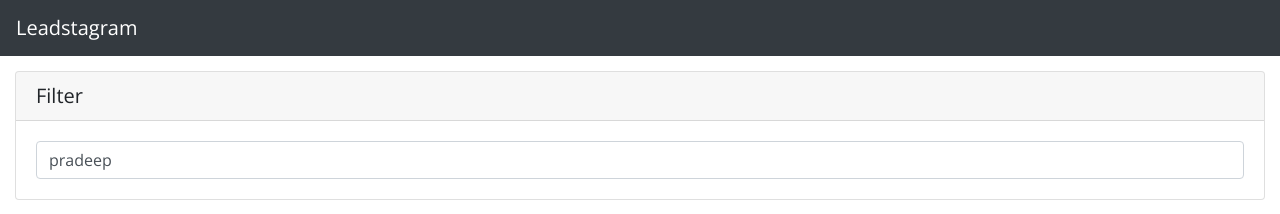
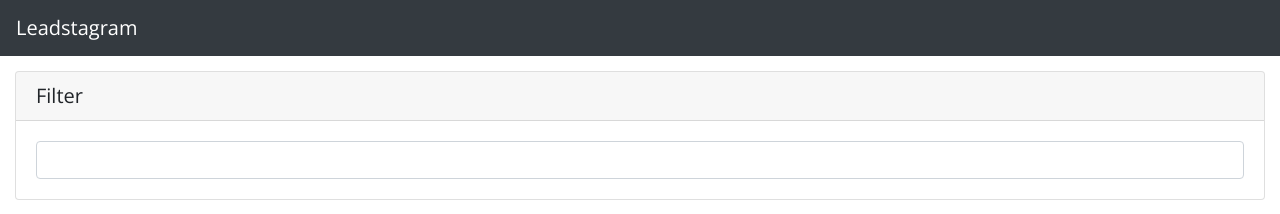
Before and after one commit to navyamullapudi4/react-Leadstagram, a React (Create React App) app in the folder client/: page / in a window 1280 px wide. Shown: the top 214 px of the page. Built offline with nearby package versions, Linux system fonts and the light colour scheme.

Commit message:
fixed the key property to parent

```diff
--- a/client/src/components/App.js
+++ b/client/src/components/App.js
@@ -6,7 +6,11 @@
 class App extends Component {
   state = {
     user: [],
-    Filter: "pradeep"
+    Filter: ""
+  };
+  handleFilterChange = e => {
+    console.log(e.target.value);
+    console.log(e.target.name);
   };
   componentDidMount() {
     this.setState({ user });
@@ -76,10 +80,12 @@
                     </label>
                     <input
                       type="text"
+                      name="enterName"
                       id="enterName"
                       className="form-control"
                       palceholder="Enter Name"
                       value={this.state.Filter}
+                      onChange={this.handleFilterChange}
                     />
                   </div>
                 </form>
@@ -89,11 +95,10 @@
           </div>
           <div className="row">
             {this.state.user.map((user, key) => (
-              <div className="col-4 mb-3">
+              <div className="col-4 mb-3" key={key}>
                 <Card
                   Image={"https://i.imgur.com/DKUR9Tkl.jpg"}
                   ImgAlign
-                  key={key}
                   Header={user.Name}
                   Title={
                     user.whatsApp ? (
```
